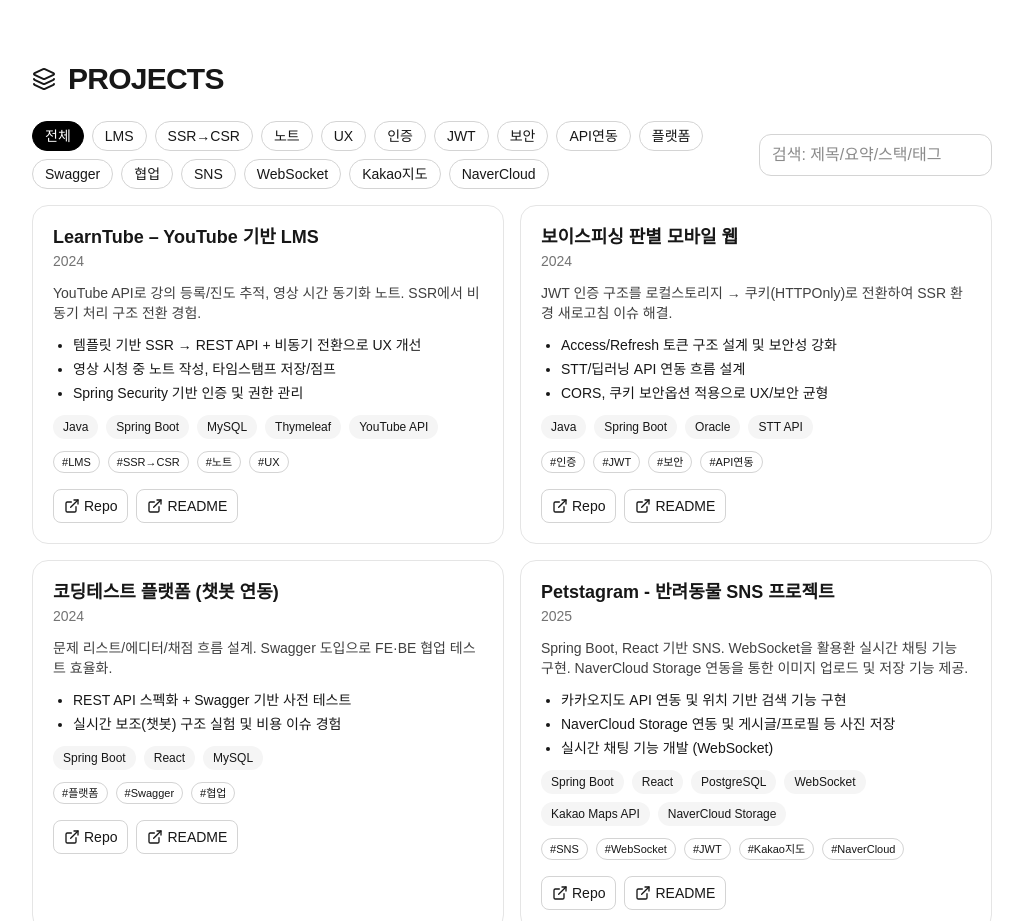
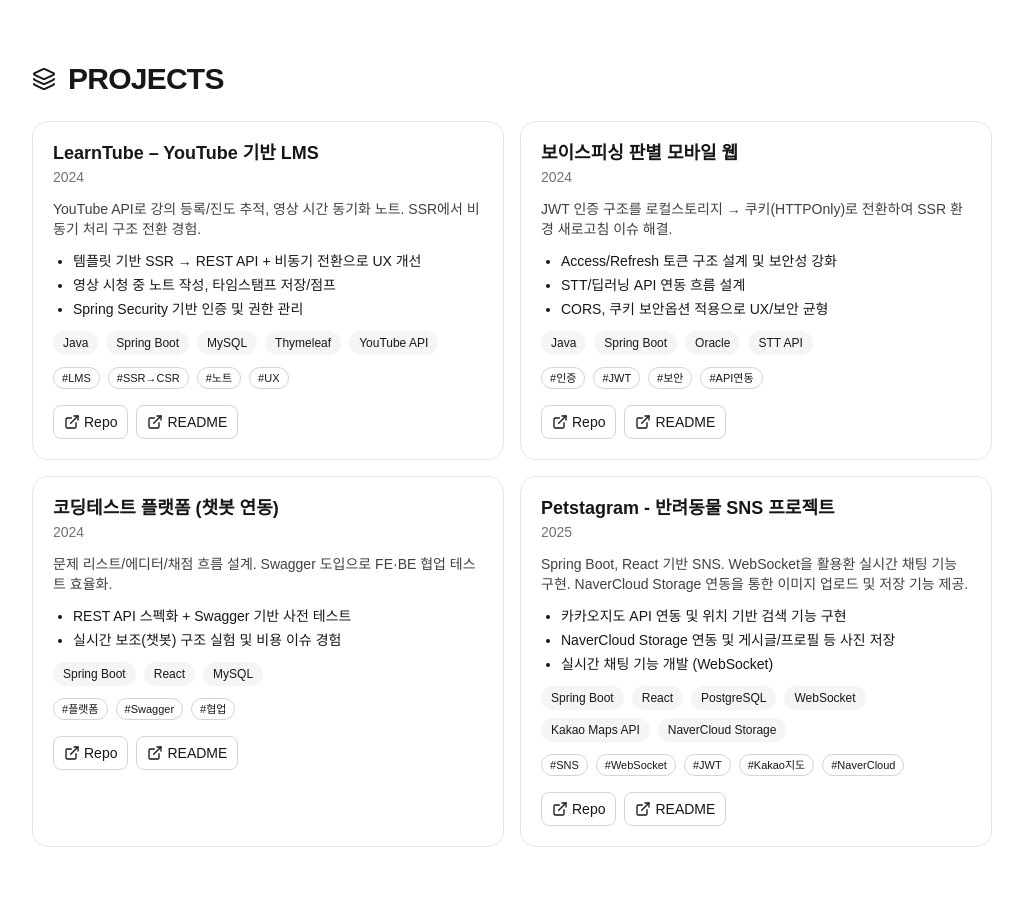
Before and after one commit to 27min/portfolio, a Next.js app in the folder my-portfolio/: page / in a window 1280 px wide. Shown: the part 1640-2561 px from the top of the page, without its empty margins (128-1151 px from the left). Built offline with nearby package versions, Linux system fonts and the light colour scheme.

Commit message:
Remove search and filter from project tab

```diff
--- a/my-portfolio/src/components/Projects.tsx
+++ b/my-portfolio/src/components/Projects.tsx
@@ -1,61 +1,16 @@
 "use client";
 
-import { useMemo, useState } from "react";
 import Section from "@/components/Section";
 import { DATA } from "@/data/portfolio";
 import { Layers, ExternalLink } from "lucide-react";
-import { cx, fadeUp } from "@/lib/utils";
+import { fadeUp } from "@/lib/utils";
 import { motion } from "framer-motion";
 
 export default function Projects() {
-  const allTags = useMemo(() => {
-    const set = new Set<string>();
-    DATA.projects.forEach(p => p.tags.forEach(t => set.add(t)));
-    return ["전체", ...Array.from(set)];
-  }, []);
-
-  const [tag, setTag] = useState("전체");
-  const [q, setQ] = useState("");
-
-  const filtered = useMemo(() => {
-    return DATA.projects.filter(p => {
-      if (tag !== "전체" && !p.tags.includes(tag)) return false;
-      const qq = q.trim().toLowerCase();
-      if (qq && !(`${p.title} ${p.summary} ${p.stack.join(" ")} ${p.tags.join(" ")}`.toLowerCase().includes(qq)))
-        return false;
-      return true;
-    });
-  }, [tag, q]);
-
   return (
     <Section id="projects" title="PROJECTS" icon={Layers}>
-      <div className="mb-4 flex flex-col md:flex-row gap-3 md:items-center md:justify-between">
-        <div className="flex flex-wrap gap-2">
-          {allTags.map(t => (
-            <button
-              key={t}
-              onClick={() => setTag(t)}
-              className={cx(
-                "px-3 py-1 rounded-full border text-sm",
-                t === tag
-                  ? "bg-black text-white border-black dark:bg-white dark:text-black dark:border-white"
-                  : "border-neutral-300 dark:border-neutral-700 hover:bg-neutral-50 dark:hover:bg-neutral-800"
-              )}
-            >
-              {t}
-            </button>
-          ))}
-        </div>
-        <input
-          value={q}
-          onChange={e => setQ(e.target.value)}
-          placeholder="검색: 제목/요약/스택/태그"
-          className="w-full md:w-72 px-3 py-2 rounded-xl border border-neutral-300 dark:border-neutral-700 bg-white dark:bg-neutral-900 outline-none focus:ring-2 focus:ring-neutral-400"
-        />
-      </div>
-
       <div className="grid md:grid-cols-2 gap-4">
-        {filtered.map((p, idx) => (
+        {DATA.projects.map((p, idx) => (
           <motion.article
             key={idx}
             {...fadeUp}
```
